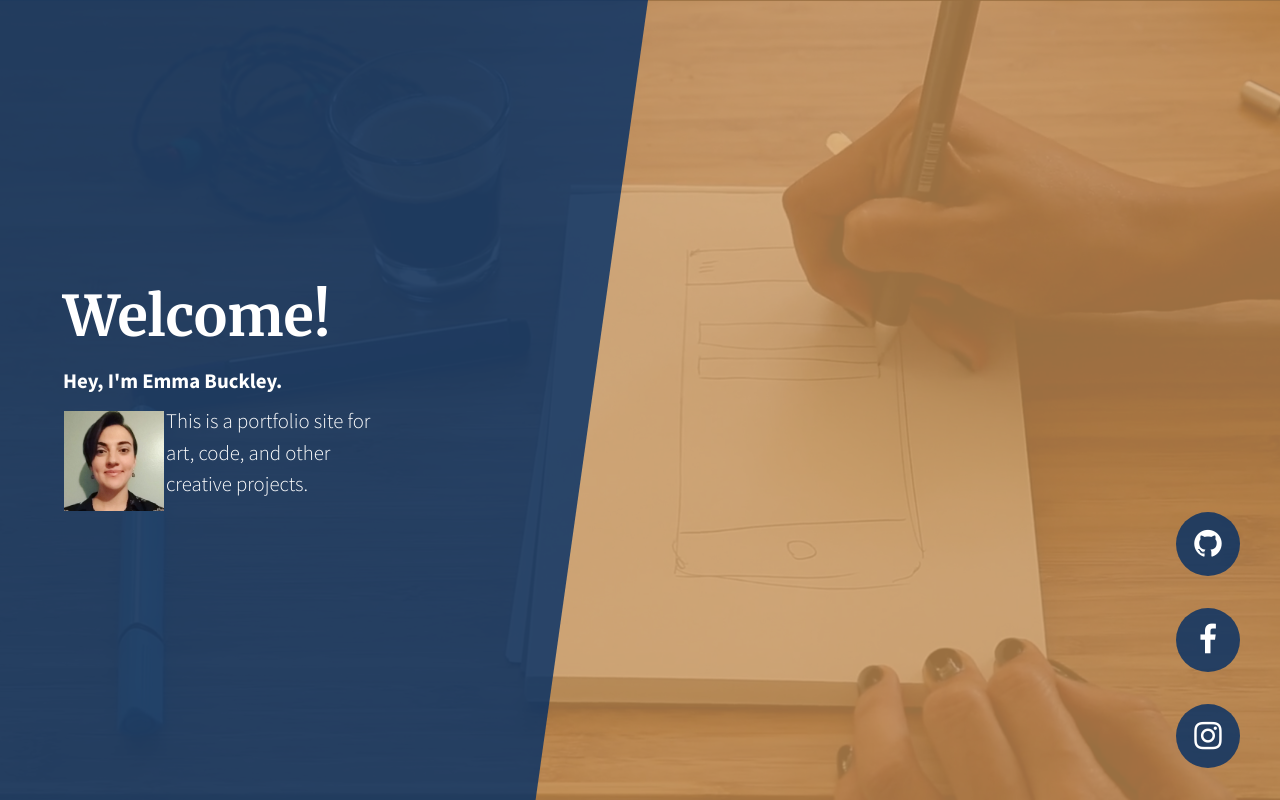
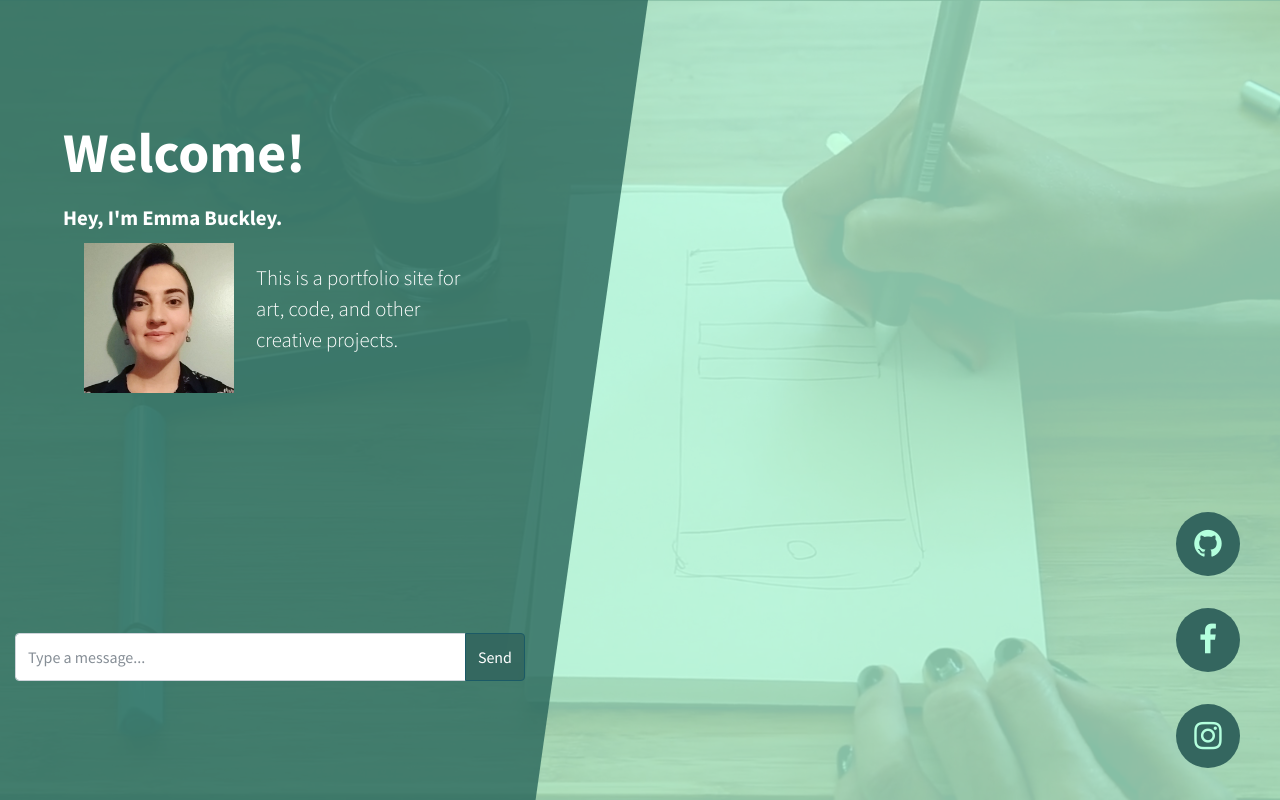
Before and after one commit to buckabroo/personalwebsite, a website: page index.html in a window 1280 px wide. Drawn offline with Linux system fonts and the light colour scheme.

Commit message:
green/mint layout and textbox shifted down

```diff
--- a/css/coming-soon.css
+++ b/css/coming-soon.css
@@ -13,7 +13,7 @@ h3,
 h4,
 h5,
 h6 {
-  font-family: 'Merriweather';
+  font-family: 'Source Sans Pro';
   font-weight: 700;
 }
 
@@ -28,7 +28,7 @@ body {
   position: absolute;
   height: 100%;
   width: 100%;
-  background-color: #a293cd;
+  background-color: #b3ffdd;
   opacity: 0.75;
   z-index: -1;
 }
@@ -47,8 +47,8 @@ body {
   left: 0;
   width: 100%;
   height: 100%;
-  background-color: rgba(0, 46, 102, 0.8);
-  transform: skewY(4deg);
+  background-color: rgba(41, 102, 90, 0.8);
+  transform: skewY(3deg);
   transform-origin: bottom right;
 }
 
@@ -111,8 +111,8 @@ body {
 
 .social-icons ul > li > a {
   display: block;
-  color: white;
-  background-color: rgba(0, 46, 102, 0.8);
+  color: #b3ffdd;
+  background-color: rgba(52, 102, 95, 1);
   border-radius: 100%;
   font-size: 2rem;
   line-height: 4rem;
@@ -146,20 +146,22 @@ body {
     width: 4rem;
   }
   .social-icons ul > li > a:hover {
-    background-color: #002E66;
+    background-color: #15444d;
   }
 }
 
 .btn-secondary {
-  background-color: #cd9557;
-  border-color: #cd9557;
+  background-color: rgba(52, 102, 95, .9);
+  border-color: #1b5a66;
+  height: 3rem;
 }
 
 .btn-secondary:active, .btn-secondary:focus, .btn-secondary:hover {
-  background-color: #ba7c37 !important;
-  border-color: #ba7c37 !important;
+  background-color: #15444d !important;
+  border-color: #8ecdb1 !important;
 }
 
 .input {
   font-weight: 300 !important;
+  height: 3rem;
 }
--- a/index.html
+++ b/index.html
@@ -8,18 +8,18 @@
     <meta name="description" content="">
     <meta name="author" content="">
 
-    <title>Coming Soon - Start Bootstrap Theme</title>
+    <title>Portfolio</title>
 
     <!-- Bootstrap core CSS -->
-    <link href="vendor/bootstrap/css/bootstrap.min.css" rel="stylesheet">
+    <link href="vendor/bootstrap/css/bootstrap.css" rel="stylesheet">
 
     <!-- Custom fonts for this template -->
     <link href="https://fonts.googleapis.com/css?family=Source+Sans+Pro:200,200i,300,300i,400,400i,600,600i,700,700i,900,900i" rel="stylesheet">
     <link href="https://fonts.googleapis.com/css?family=Merriweather:300,300i,400,400i,700,700i,900,900i" rel="stylesheet">
-    <link href="vendor/font-awesome/css/font-awesome.min.css" rel="stylesheet">
+    <link href="vendor/font-awesome/css/font-awesome.css" rel="stylesheet">
 
     <!-- Custom styles for this template -->
-    <link href="css/coming-soon.min.css" rel="stylesheet">
+    <link href="css/coming-soon.css" rel="stylesheet">
 
   </head>
 
@@ -35,16 +35,18 @@
             <div class="masthead-content text-white py-5 py-md-0">
               <h1 class="mb-3">Welcome!</h1>
                 <p class="mb-2"><strong>Hey, I'm Emma Buckley. </strong></p>
-                <table style="width:80%; ">
-                    <tr><td><img src="img\profilepic.jpg" height="100" width="100" align="left"></td>
+                <table style="width:100%; ">
+                    <tr><td><img src="img\profilepic.jpg" height="150" width="150" align="left" hspace="20"></td>
                     <td><p> This is a portfolio site for art, code, and other creative projects.</p></td></tr>
                 </table>
-              <!div class="input-group input-group-newsletter">
-                <!input type="email" class="form-control" placeholder="Enter email..." aria-label="Search for...">
-                <!span class="input-group-btn">
-                  <!button class="btn btn-secondary" type="button"><!/button>
-                <!/span>
-              <!/div>
+            </div>
+          </div>
+          <div class="col-10 my-auto">
+            <div class="input-group input-group-newsletter">
+                <input type="text" class="form-control" placeholder="Type a message..." aria-label="Search for...">
+                <span class="input-group-btn">
+                <button class="btn btn-secondary" type="button">Send</button>
+              </span>
             </div>
           </div>
         </div>
@@ -72,14 +74,14 @@
     </div>
 
     <!-- Bootstrap core JavaScript -->
-    <script src="vendor/jquery/jquery.min.js"></script>
-    <script src="vendor/bootstrap/js/bootstrap.bundle.min.js"></script>
+    <script src="vendor/jquery/jquery.js"></script>
+    <script src="vendor/bootstrap/js/bootstrap.bundle.js"></script>
 
     <!-- Plugin JavaScript -->
-    <script src="vendor/vide/jquery.vide.min.js"></script>
+    <script src="vendor/vide/jquery.vide.js"></script>
 
     <!-- Custom scripts for this template -->
-    <script src="js/coming-soon.min.js"></script>
+    <script src="js/coming-soon.js"></script>
 
   </body>
 
```
Also changed, not shown: css/coming-soon.min.css.
